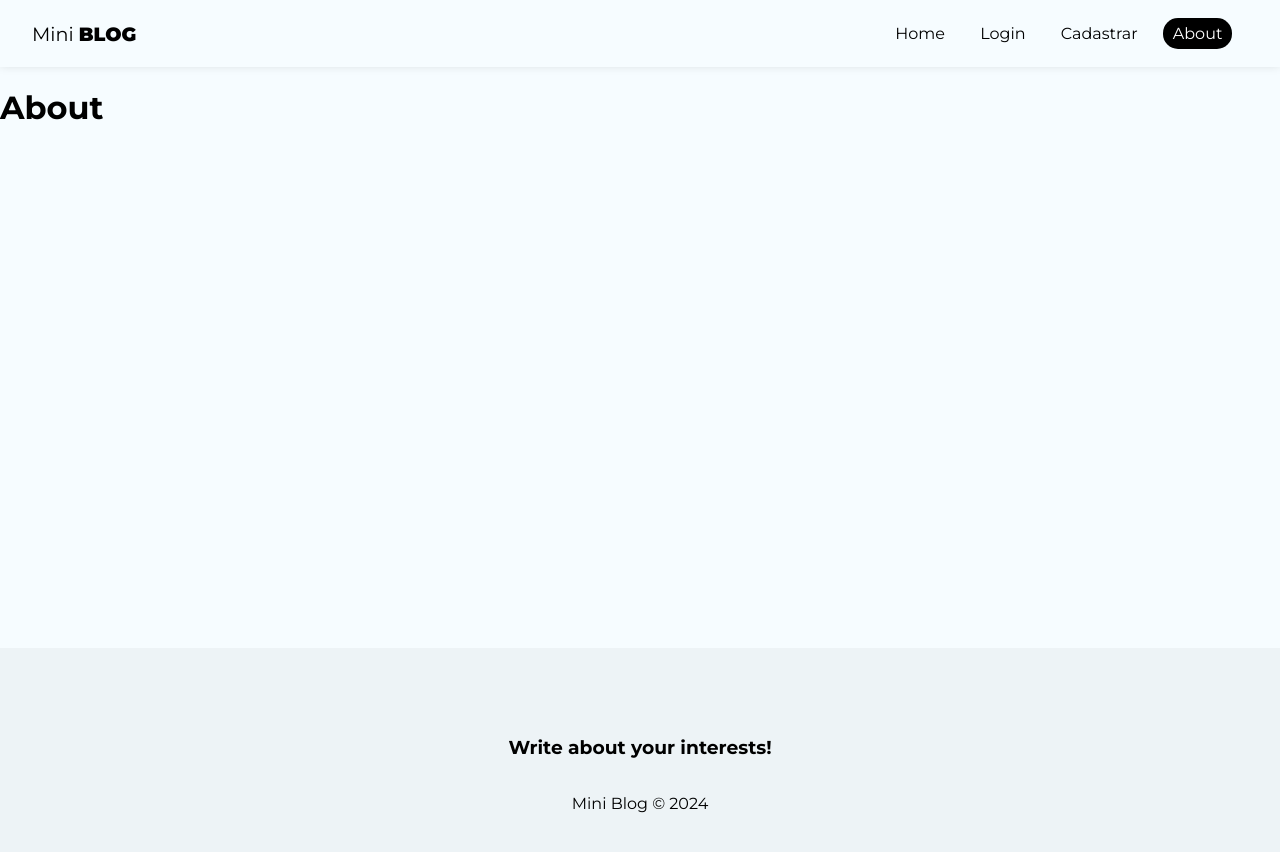
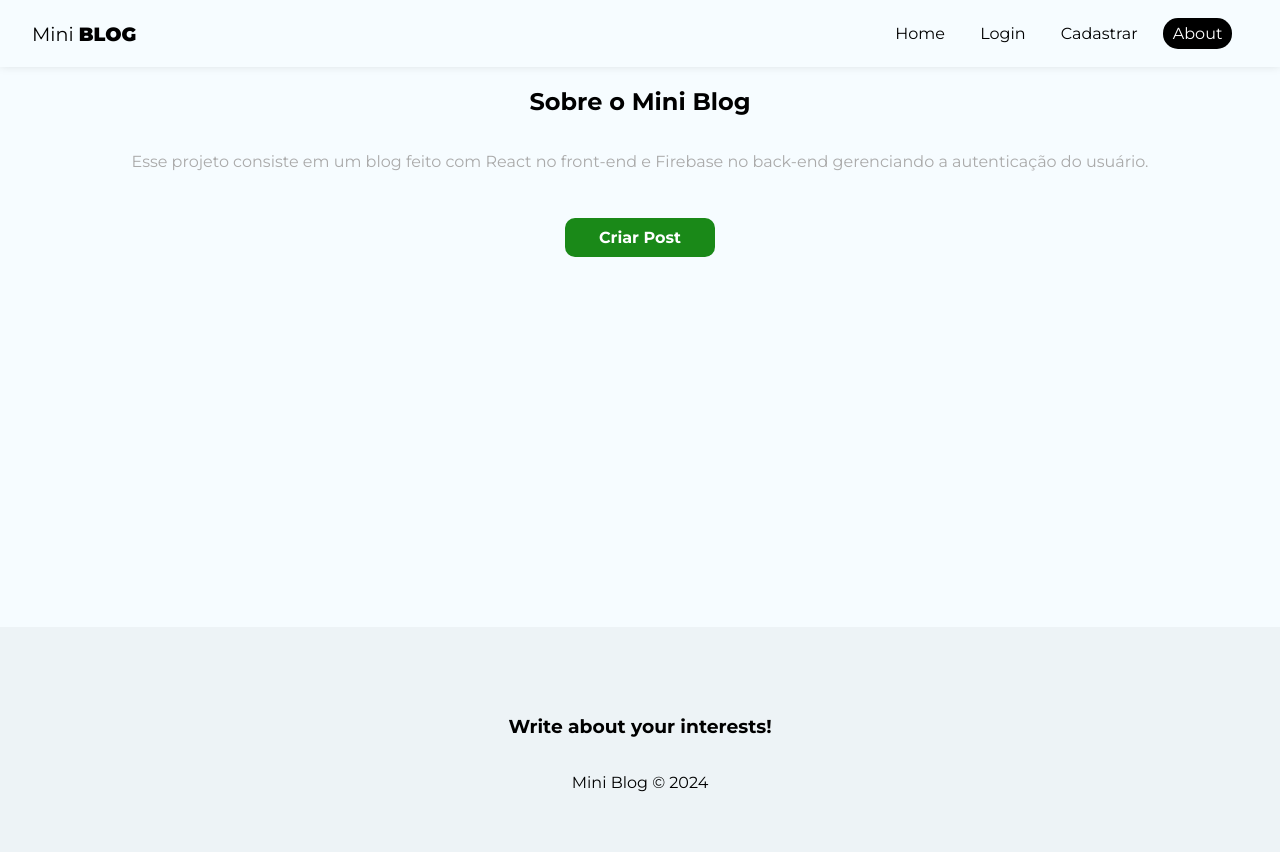
Before and after one commit to luigideff/React-MiniBlog, a React (Create React App) app: page /about in a window 1280 px wide. Shown: the top 852 px of the page. Built offline with nearby package versions, Linux system fonts and the light colour scheme; no server answers.

Commit message:
Restrict/redirect pages when logged/not logged in

```diff
--- a/src/App.js
+++ b/src/App.js
@@ -38,10 +38,10 @@
           <Routes>
             <Route path='/' element={<Home/>}/>
             <Route path='/about' element={<About/>}/>
-            <Route path='/login' element={<Login/>}/>
-            <Route path='/register' element={<Register/>}/>
-            <Route path='/posts/create' element={<CreatePost/>}/>
-            <Route path='/dashboard' element={<Dashboard/>}/>
+            <Route path='/login' element={!user ? <Login/> : <Navigate to="/"/>}/>
+            <Route path='/register' element={!user ? <Register/> : <Navigate to="/"/>}/>
+            <Route path='/posts/create' element={user ? <CreatePost/> : <Navigate to="/login"/>}/>
+            <Route path='/dashboard' element={user ? <Dashboard/> : <Navigate to="/dashboard"/>}/>
           </Routes>
         </div>
         <Footer></Footer>
--- a/src/pages/About/About.jsx
+++ b/src/pages/About/About.jsx
@@ -1,10 +1,20 @@
 import React from "react";
 import styles from "./About.module.css";
+import { Link } from "react-router-dom";
 
 const About = () => {
   return (
-    <div>
-      <h1>About</h1>
+    <div className={styles.about}>
+      <h2>
+        Sobre o Mini <span>Blog</span>
+      </h2>
+      <p>
+        Esse projeto consiste em um blog feito com React no front-end e Firebase
+        no back-end gerenciando a autenticação do usuário.
+      </p>
+      <Link to="/posts/create" className="btn">
+        Criar Post
+      </Link>
     </div>
   );
 };
--- a/src/pages/About/About.module.css
+++ b/src/pages/About/About.module.css
@@ -0,0 +1,18 @@
+.about {
+    text-align: center;
+    display: flex;
+    flex-direction: column;
+    align-items: center;
+}
+
+.about p {
+    color: #aaa;
+    margin-bottom: 2em;
+}
+
+.about a {
+    display: block;
+    margin-top: block;
+    margin-top: 15px;
+    padding: 10px 15px;
+}
```
